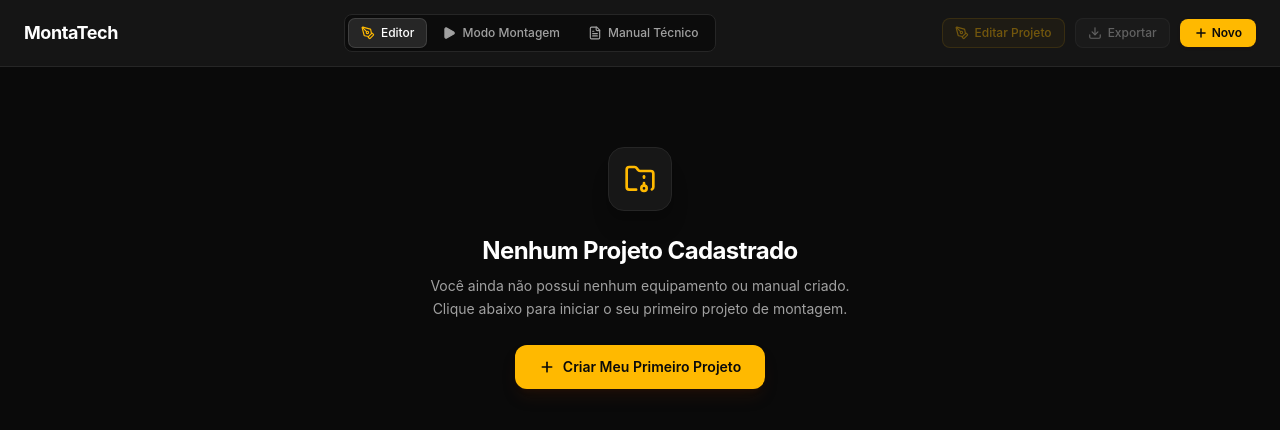
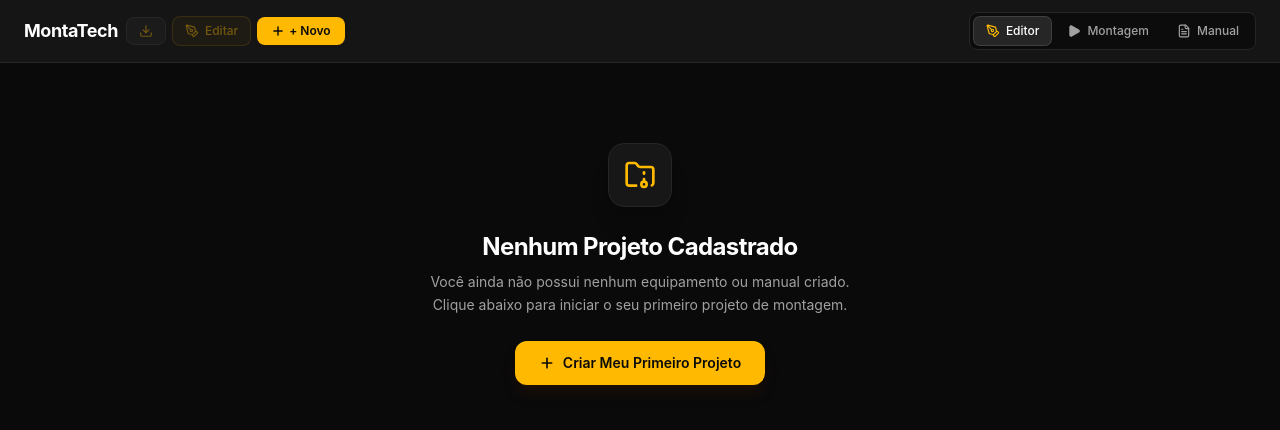
Before and after one commit to lmberaldo-pixel/Manual-app, a React (Vite) app: page / in a window 1280 px wide. Shown: the top 430 px of the page. Built offline with nearby package versions, Linux system fonts and the light colour scheme.

Commit message:
fix: make export button visible and prevent novo button truncation on mobile

```diff
--- a/src/components/Header.tsx
+++ b/src/components/Header.tsx
@@ -26,28 +26,30 @@ export const Header: React.FC<HeaderProps> = ({
   onDeleteProject,
 }) => {
   return (
-    <header className="no-print sticky top-0 z-30 flex items-center justify-between px-3 sm:px-6 py-2.5 sm:py-3.5 bg-neutral-900/95 backdrop-blur-md border-b border-neutral-800 gap-2">
-      {/* Zone 1: Wordmark & Mobile Project Selector */}
-      <div className="flex items-center gap-2 sm:gap-4">
+    <header className="no-print sticky top-0 z-30 bg-neutral-900/95 backdrop-blur-md border-b border-neutral-800">
+      <div className="max-w-7xl mx-auto px-3 sm:px-6 py-2 sm:py-3 flex flex-col sm:flex-row sm:items-center sm:justify-between gap-2">
+        {/* Top Row on Mobile: Logo, Selector & Primary Actions */}
+        <div className="flex items-center justify-between gap-2 w-full sm:w-auto">
+          {/* Logo & Project Switcher */}
+          <div className="flex items-center gap-2 sm:gap-4 flex-1 min-w-0">
             <a
               href="#"
               onClick={(e) => {
                 e.preventDefault();
                 onSelectViewMode('editor');
               }}
-          className="text-base sm:text-lg font-bold tracking-tight text-white hover:text-amber-400 transition-colors whitespace-nowrap"
+              className="text-base sm:text-lg font-bold tracking-tight text-white hover:text-amber-400 transition-colors whitespace-nowrap flex-shrink-0"
             >
               MontaTech
             </a>
 
-        {/* Project Switcher Select */}
             {projects.length > 0 && currentProject && (
-          <div className="flex items-center gap-1 pl-2 sm:pl-3 border-l border-neutral-800 text-xs text-neutral-400">
-            <FolderArchive className="w-3.5 h-3.5 text-neutral-500 hidden sm:block" />
+              <div className="flex items-center gap-1 pl-2 sm:pl-3 border-l border-neutral-800 text-xs text-neutral-400 flex-1 min-w-0">
+                <FolderArchive className="w-3.5 h-3.5 text-neutral-500 hidden sm:block flex-shrink-0" />
                 <select
                   value={currentProject.id}
                   onChange={(e) => onSelectProject(e.target.value)}
-              className="bg-neutral-800/80 border border-neutral-700/80 text-neutral-200 text-xs rounded-md px-1.5 py-1 max-w-[110px] xs:max-w-[140px] sm:max-w-[200px] truncate focus:outline-none focus:ring-1 focus:ring-amber-500"
+                  className="bg-neutral-800/80 border border-neutral-700/80 text-neutral-200 text-xs rounded-md px-1.5 py-1 w-full max-w-[120px] xs:max-w-[150px] sm:max-w-[200px] truncate focus:outline-none focus:ring-1 focus:ring-amber-500"
                   title="Alternar Projeto"
                 >
                   {projects.map((p) => (
@@ -60,7 +62,7 @@ export const Header: React.FC<HeaderProps> = ({
                 <button
                   onClick={() => onDeleteProject(currentProject.id)}
                   title={`Excluir projeto "${currentProject.name}"`}
-              className="hidden sm:block p-1 sm:p-1.5 text-neutral-400 hover:text-red-400 hover:bg-neutral-800 rounded-md transition-colors"
+                  className="hidden sm:block p-1.5 text-neutral-400 hover:text-red-400 hover:bg-neutral-800 rounded-md transition-colors flex-shrink-0"
                 >
                   <Trash2 className="w-3.5 h-3.5" />
                 </button>
@@ -68,11 +70,43 @@ export const Header: React.FC<HeaderProps> = ({
             )}
           </div>
 
-      {/* Zone 2: Segmented View Mode Selector */}
-      <nav className="flex items-center gap-0.5 sm:gap-1 p-0.5 sm:p-1 bg-neutral-950/80 rounded-lg border border-neutral-800">
+          {/* Right Actions: Export & + Novo */}
+          <div className="flex items-center gap-1.5 flex-shrink-0">
+            <button
+              onClick={onExportProject}
+              disabled={!currentProject}
+              title="Exportar backup JSON deste projeto"
+              className="flex items-center gap-1 px-2 sm:px-3 py-1.5 text-xs font-medium text-neutral-300 bg-neutral-800 border border-neutral-700 rounded-lg hover:bg-neutral-700 hover:text-white transition-colors disabled:opacity-40"
+            >
+              <Download className="w-3.5 h-3.5 text-amber-400" />
+              <span className="hidden xs:inline">Exportar</span>
+            </button>
+
+            <button
+              onClick={onOpenEditProjectModal}
+              disabled={!currentProject}
+              title="Editar dados do projeto"
+              className="hidden md:flex items-center gap-1.5 px-3 py-1.5 text-xs font-medium text-amber-400 bg-amber-400/10 hover:bg-amber-400/20 disabled:opacity-40 border border-amber-400/30 rounded-lg transition-colors"
+            >
+              <PenTool className="w-3.5 h-3.5" />
+              <span>Editar</span>
+            </button>
+
+            <button
+              onClick={onOpenNewProjectModal}
+              className="flex items-center gap-1 px-2.5 sm:px-3.5 py-1.5 text-xs font-semibold text-neutral-950 bg-amber-400 hover:bg-amber-300 rounded-lg transition-colors whitespace-nowrap shadow-sm shadow-amber-950/20 flex-shrink-0"
+            >
+              <Plus className="w-3.5 h-3.5 stroke-[2.5]" />
+              <span>+ Novo</span>
+            </button>
+          </div>
+        </div>
+
+        {/* View Mode Switcher Tabs */}
+        <nav className="flex items-center justify-center sm:justify-start gap-1 p-0.5 sm:p-1 bg-neutral-950/80 rounded-lg border border-neutral-800 w-full sm:w-auto">
           <button
             onClick={() => onSelectViewMode('editor')}
-          className={`flex items-center gap-1.5 px-2 sm:px-3 py-1.5 text-xs font-medium rounded-md transition-colors whitespace-nowrap ${
+            className={`flex-1 sm:flex-initial flex items-center justify-center gap-1.5 px-3 py-1.5 text-xs font-medium rounded-md transition-colors whitespace-nowrap ${
               viewMode === 'editor'
                 ? 'bg-neutral-800 text-white shadow-sm ring-1 ring-neutral-700'
                 : 'text-neutral-400 hover:text-neutral-200 hover:bg-neutral-900'
@@ -84,60 +118,28 @@ export const Header: React.FC<HeaderProps> = ({
 
           <button
             onClick={() => onSelectViewMode('assembly')}
-          className={`flex items-center gap-1.5 px-2 sm:px-3 py-1.5 text-xs font-medium rounded-md transition-colors whitespace-nowrap ${
+            className={`flex-1 sm:flex-initial flex items-center justify-center gap-1.5 px-3 py-1.5 text-xs font-medium rounded-md transition-colors whitespace-nowrap ${
               viewMode === 'assembly'
                 ? 'bg-amber-500 text-neutral-950 font-semibold shadow-sm'
                 : 'text-neutral-400 hover:text-neutral-200 hover:bg-neutral-900'
             }`}
           >
             <Play className="w-3.5 h-3.5 fill-current" />
-          <span className="hidden sm:inline">Modo Montagem</span>
-          <span className="sm:hidden">Montagem</span>
+            <span>Montagem</span>
           </button>
 
           <button
             onClick={() => onSelectViewMode('manual')}
-          className={`hidden sm:flex items-center gap-1.5 px-3 py-1.5 text-xs font-medium rounded-md transition-colors whitespace-nowrap ${
+            className={`flex-1 sm:flex-initial flex items-center justify-center gap-1.5 px-3 py-1.5 text-xs font-medium rounded-md transition-colors whitespace-nowrap ${
               viewMode === 'manual'
                 ? 'bg-neutral-800 text-white shadow-sm ring-1 ring-neutral-700'
                 : 'text-neutral-400 hover:text-neutral-200 hover:bg-neutral-900'
             }`}
           >
             <FileText className="w-3.5 h-3.5 text-neutral-400" />
-          <span>Manual Técnico</span>
+            <span>Manual</span>
           </button>
         </nav>
-
-      {/* Zone 3: Primary Actions */}
-      <div className="flex items-center gap-1.5 sm:gap-2.5">
-        <button
-          onClick={onOpenEditProjectModal}
-          disabled={!currentProject}
-          title="Editar dados e capa deste projeto"
-          className="hidden md:flex items-center gap-1.5 px-3 py-1.5 text-xs font-medium text-amber-400 bg-amber-400/10 hover:bg-amber-400/20 disabled:opacity-40 disabled:cursor-not-allowed border border-amber-400/30 rounded-lg transition-colors whitespace-nowrap"
-        >
-          <PenTool className="w-3.5 h-3.5" />
-          <span>Editar Projeto</span>
-        </button>
-
-        <button
-          onClick={onExportProject}
-          disabled={!currentProject}
-          title="Baixar backup JSON deste projeto"
-          className="hidden lg:flex items-center gap-1.5 px-3 py-1.5 text-xs font-medium text-neutral-300 bg-neutral-800/80 disabled:opacity-40 disabled:cursor-not-allowed border border-neutral-700/80 rounded-lg hover:bg-neutral-700/80 hover:text-white transition-colors whitespace-nowrap"
-        >
-          <Download className="w-3.5 h-3.5" />
-          <span>Exportar</span>
-        </button>
-
-        <button
-          onClick={onOpenNewProjectModal}
-          className="flex items-center gap-1 px-2.5 sm:px-3.5 py-1.5 text-xs font-semibold text-neutral-950 bg-amber-400 hover:bg-amber-300 rounded-lg transition-colors whitespace-nowrap shadow-sm shadow-amber-950/20"
-        >
-          <Plus className="w-3.5 h-3.5 stroke-[2.5]" />
-          <span className="hidden xs:inline">Novo Projeto</span>
-          <span className="xs:hidden">Novo</span>
-        </button>
       </div>
     </header>
   );
```
Lines whose indentation alone changed are shown as unchanged.
